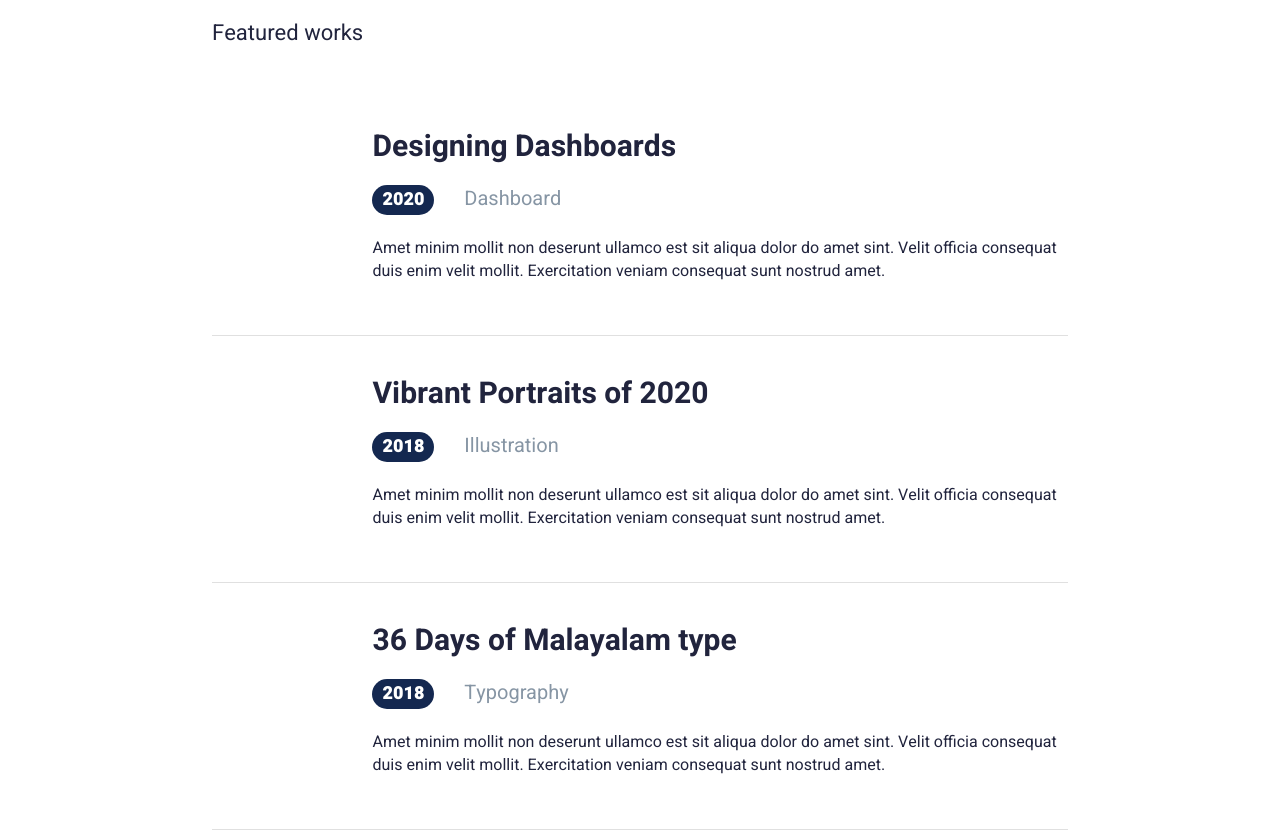
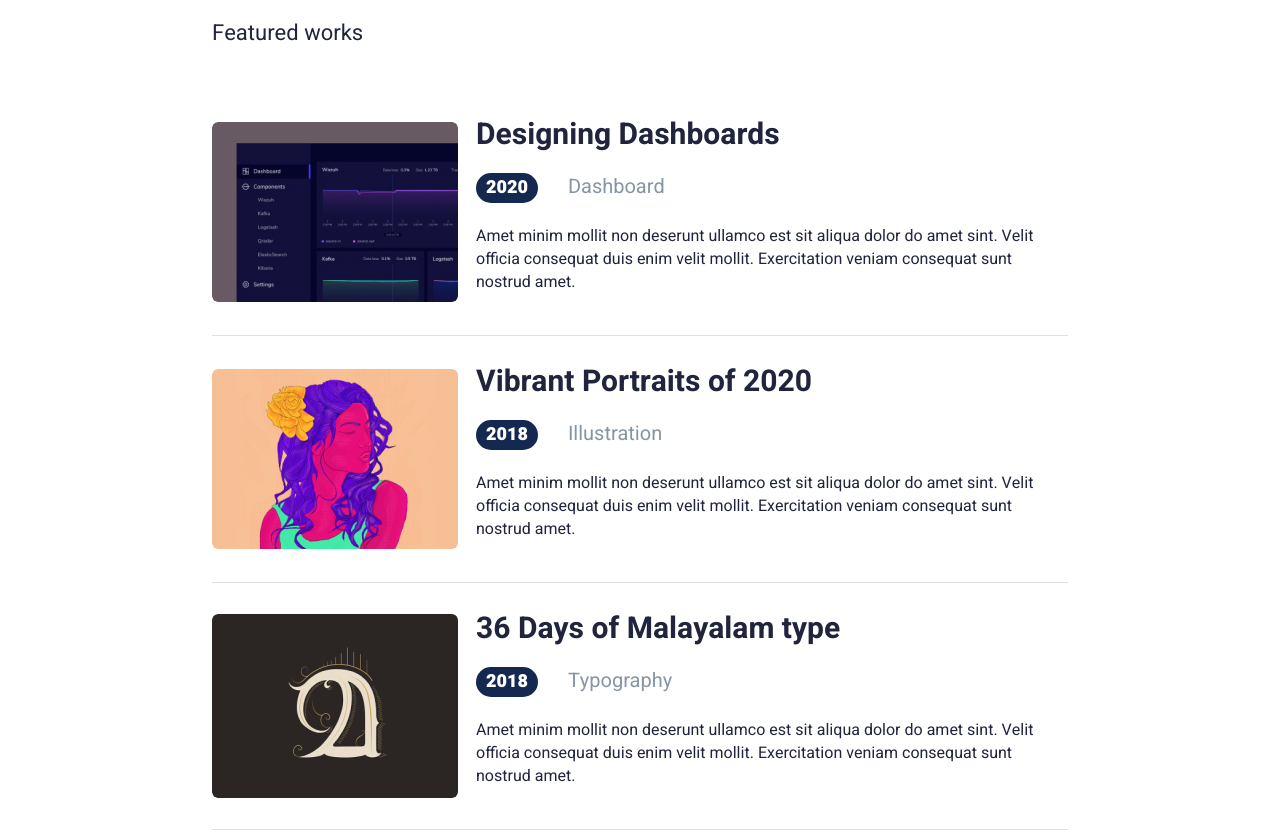
Before and after one commit to vohol/i-am-John, a plain HTML site: page index.html in a window 1280 px wide. Shown: the part 1024-1857 px from the top of the page. Drawn offline with Linux system fonts and the light colour scheme; the site is published under a folder, as on GitHub Pages, so addresses that start at the root find nothing.

Commit message:
fixed photo link

```diff
--- a/index.html
+++ b/index.html
@@ -96,7 +96,7 @@
             </h2>
             <div class="works__catalog">
                 <div class="work-card">
-                    <img src="/img/project-2.jpg" alt="">
+                    <img src="./img/project-2.jpg" alt="">
                     <div class="work-card__txt-part">
                         <h3 class="work-card__title">Designing Dashboards</h3>
                         <div class="work-card__info">
@@ -111,7 +111,7 @@
 
 
                 <div class="work-card">
-                    <img src="/img/project-1.jpg" alt="">
+                    <img src="./img/project-1.jpg" alt="">
                     <div class="work-card__txt-part">
                         <h3 class="work-card__title">Vibrant Portraits of 2020</h3>
                         <div class="work-card__info">
@@ -126,7 +126,7 @@
 
 
                 <div class="work-card">
-                    <img src="/img/project-3.jpg" alt="">
+                    <img src="./img/project-3.jpg" alt="">
                     <div class="work-card__txt-part">
                         <h3 class="work-card__title">36 Days of Malayalam type</h3>
                         <div class="work-card__info">
```
